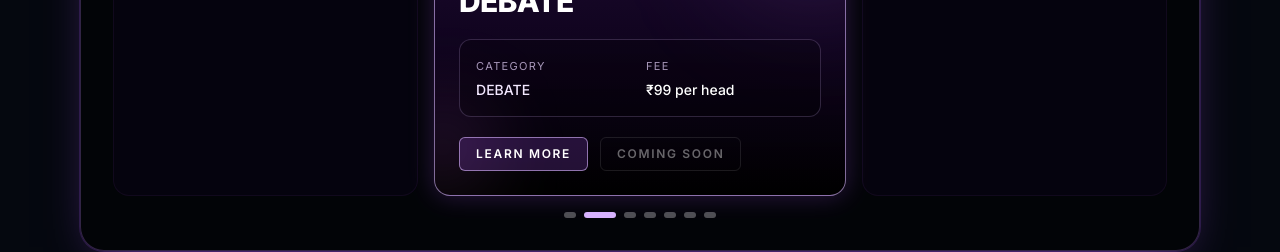
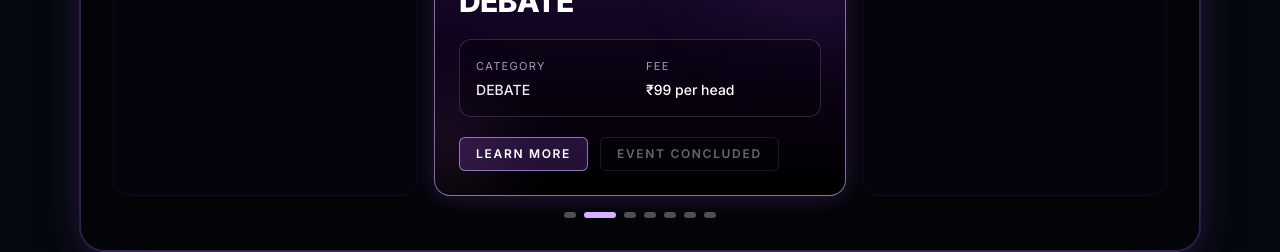
Before and after one commit to neil-nickson/NOVASPHERE2026, a Next.js app: page / in a window 1280 px wide. Shown: the part 920-1172 px from the top of the page. Built offline with nearby package versions, Linux system fonts and the light colour scheme; no server answers.

Commit message:
final fix

```diff
--- a/app/leaderboard/page.tsx
+++ b/app/leaderboard/page.tsx
@@ -3,7 +3,7 @@ export default function LeaderboardPage() {
     <div className="mx-auto mt-12 max-w-3xl rounded-2xl border border-white/10 bg-black/50 p-8 text-center shadow-glow">
       <h1 className="text-2xl font-semibold text-white md:text-3xl">Leaderboard</h1>
       <p className="mt-4 text-sm text-white/70 md:text-base">
-        Leaderboard will be updated once the event gets over.
+        Event Concluded
       </p>
     </div>
   );
--- a/components/events-client.tsx
+++ b/components/events-client.tsx
@@ -107,7 +107,7 @@ export function EventsClient({ events }: Props) {
                 disabled
                 className="rounded-xl bg-white/8 px-4 py-3 text-sm font-semibold uppercase tracking-wider text-white/40 cursor-not-allowed border border-white/10"
               >
-                Coming Soon
+                Event Concluded
               </button>
               <button
                 onClick={() =>
--- a/components/home-events-spotlight.tsx
+++ b/components/home-events-spotlight.tsx
@@ -147,7 +147,7 @@ export function HomeEventsSpotlight() {
               <span
                 className="rounded-md bg-white/8 px-4 py-2 text-xs font-semibold uppercase tracking-[0.14em] text-white/40 border border-white/10 cursor-not-allowed"
               >
-                Coming Soon
+                Event Concluded
               </span>
             )}
           </div>
--- a/components/workshops-client.tsx
+++ b/components/workshops-client.tsx
@@ -79,7 +79,7 @@ export function WorkshopsClient({ workshops }: Props) {
                   }`}
                 >
                   {isSoldOut
-                    ? "Seats Full"
+                    ? "Event Concluded"
                     : registrationOpenId === workshop.id
                       ? "Close Registration"
                       : "Register"}
@@ -91,7 +91,7 @@ export function WorkshopsClient({ workshops }: Props) {
             <p className="mt-2 text-sm text-slate-300">{workshop.fee}</p>
             <div className="mt-3 flex flex-wrap items-center gap-2">
               <span className="rounded-full border border-amber-300/40 bg-amber-500/10 px-2.5 py-1 text-xs font-semibold text-amber-200">
-                {isSoldOut ? "Slots full" : "Registrations open for all colleges"}
+                {isSoldOut ? "Event Concluded" : "Registrations open for all colleges"}
               </span>
             </div>
 
```
